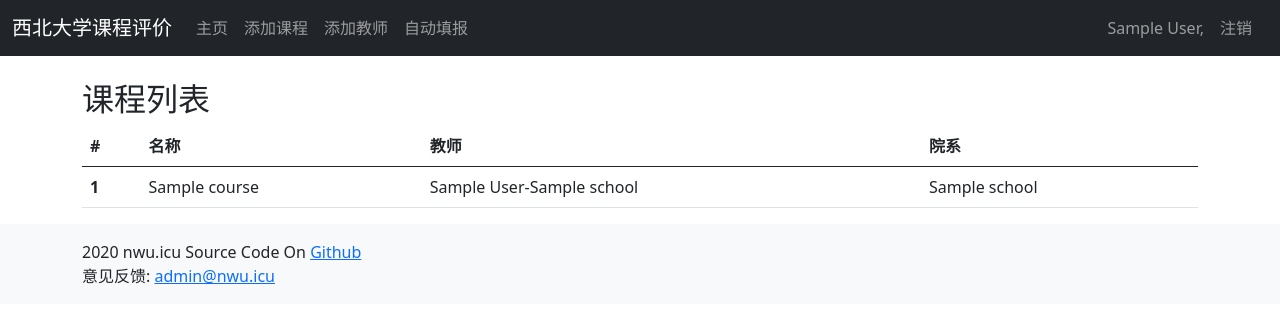
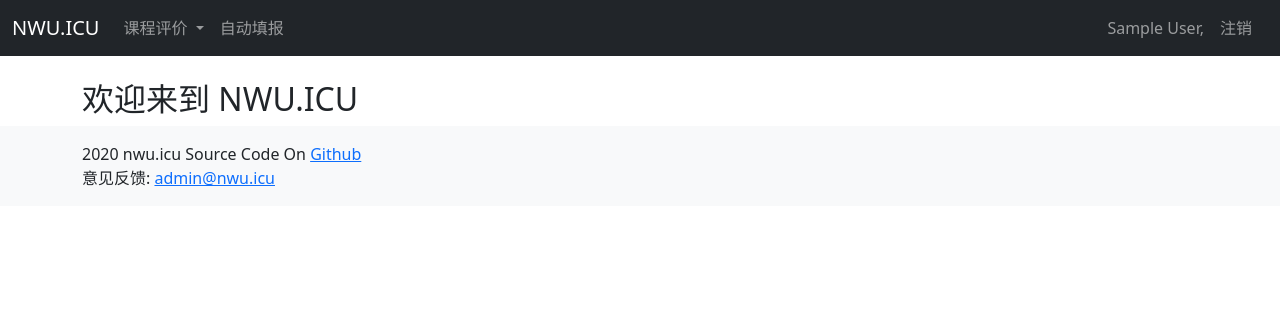
Before and after one commit to NWUCA/NWU.ICU, a Django app: page / in a window 1280 px wide. Shown: the top 323 px of the page. Run offline with Django 3.2, Linux system fonts and the light colour scheme; a user stored in the database is signed in; tables that the repository leaves empty hold one stand-in row (values such as "Sample post").

Commit message:
style adjustments

```diff
--- a/core/templates/base.html
+++ b/core/templates/base.html
@@ -1,7 +1,7 @@
 <!DOCTYPE html>
 <html lang="zh-hans">
 <head>
-    <title>{% block title %}西北大学课程评价{% endblock %}</title>
+    <title>{% block title %}NWU.ICU{% endblock %}</title>
 
     <!-- Global site tag (gtag.js) - Google Analytics -->
     <script async src="https://www.googletagmanager.com/gtag/js?id=G-FDZ38PGVZ6"></script>
@@ -21,6 +21,7 @@
         body {
             padding-top: 5rem;
         }
+
         @media (min-width: 768px) {
             form {
                 padding-right: 30%;
@@ -43,7 +44,7 @@
 <div id="navbar">
     <nav class="navbar navbar-expand-md navbar-dark bg-dark fixed-top">
         <div class="container-fluid">
-            <a class="navbar-brand" href="/">西北大学课程评价</a>
+            <a class="navbar-brand" href="/">NWU.ICU</a>
             <button class="navbar-toggler" type="button" data-bs-toggle="collapse"
                     data-bs-target="#navbarsExampleDefault" aria-controls="navbarsExampleDefault"
                     aria-expanded="false" aria-label="Toggle navigation">
@@ -52,14 +53,22 @@
 
             <div class="collapse navbar-collapse" id="navbarsExampleDefault">
                 <ul class="navbar-nav me-auto mb-2 mb-md-0">
-                    <li class="nav-item active">
-                        <a class="nav-link" aria-current="page" href="/">主页</a>
-                    </li>
-                    <li class="nav-item">
-                        <a class="nav-link" href="/course/">添加课程</a>
-                    </li>
-                    <li class="nav-item">
-                        <a class="nav-link" href="/teacher/">添加教师</a>
+                    <li class="nav-item dropdown">
+                        <a
+                                class="nav-link dropdown-toggle"
+                                href="#"
+                                role="button"
+                                data-bs-toggle="dropdown"
+                                aria-expanded="false"
+                                id="navbarDropdown"
+                        >
+                            课程评价
+                        </a>
+                        <ul class="dropdown-menu" aria-labelledby="navbarDropdown">
+                            <li><a class="dropdown-item" href="/course_list/">课程列表</a></li>
+                            <li><a class="dropdown-item" href="/course/">添加课程</a></li>
+                            <li><a class="dropdown-item" href="/teacher/">添加教师</a></li>
+                        </ul>
                     </li>
                     <li class="nav-item">
                         <a class="nav-link" href="/report/">自动填报</a>
--- a/core/templates/index.html
+++ b/core/templates/index.html
@@ -1,36 +1,5 @@
 {% extends "base.html" %}
 
 {% block content %}
-<h2>课程列表</h2>
-<table class="table table-hover">
-    <thead>
-        <tr>
-            <th scope="col">#</th>
-            <th scope="col">名称</th>
-            <th scope="col">教师</th>
-            <th scope="col">院系</th>
-        </tr>
-    </thead>
-    <tbody>
-        {% for course in courses %}
-        <tr onmousedown="window.location='/course/{{ course.id }}';" style="cursor: pointer">
-            <th scope="row">{{ course.id }}</th>
-            <td>{{ course.name }}</td>
-            <td>{{ course.teacher }}</td>
-            <td>{{ course.school }}</td>
-        </tr>
-        {% endfor %}
-    </tbody>
-</table>
-
-<script>
-    function test() {
-        let form = new FormData();
-        form.append('csrfmiddlewaretoken', document.getElementsByName('csrfmiddlewaretoken')[0].value)
-        fetch('', {
-            method: 'POST',
-            body: form,
-        })
-    }
-</script>
+<h2>欢迎来到 NWU.ICU</h2>
 {% endblock %}
--- a/core/views.py
+++ b/core/views.py
@@ -8,12 +8,17 @@ from django.contrib.auth.mixins import LoginRequiredMixin
 from core.models import School, Teacher, Course, Review
 
 
-class Index(LoginRequiredMixin, View):
+class Index(View):
+    def get(self, request):
+        return render(request, 'index.html')
+
+
+class CourseList(LoginRequiredMixin, View):
     def get(self, request):
         context = {
             'courses': Course.objects.all()
         }
-        return render(request, 'index.html', context=context)
+        return render(request, 'course_list.html', context=context)
 
     def post(self, request):
         messages.success(request, 'a test message')
--- a/course_assessment/urls.py
+++ b/course_assessment/urls.py
@@ -16,13 +16,14 @@ Including another URLconf
 from django.contrib import admin
 from django.urls import path
 
-from core.views import Index, TeacherView, CourseAddView, CourseView
+from core.views import CourseList, TeacherView, CourseAddView, CourseView, Index
 from user.views import Login, Logout, RefreshCookies
 from report.views import ReportIndex
 
 urlpatterns = [
     path('admin/', admin.site.urls),
     path('', Index.as_view()),
+    path('course_list/', CourseList.as_view()),
     path('login/', Login.as_view()),
     path('logout/', Logout.as_view()),
     path('teacher/', TeacherView.as_view()),
```
Also changed, not shown: core/templates/course_list.html (added, +36 -0 lines).
